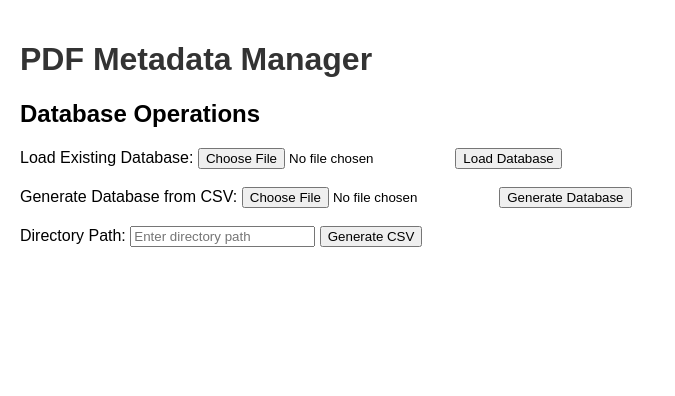
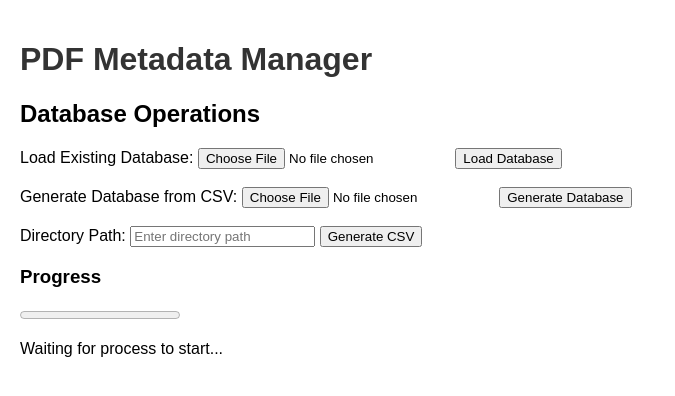
Before and after one commit to mlionello/MySciLibManager_via_OpenAI, a Flask app: page / in a window 1280 px wide. Shown: the top 396 px of the page, without its empty margins (0-675 px from the left). Run offline with Flask 3, Linux system fonts and the light colour scheme.

Commit message:
progress bar fow generatign csv

```diff
--- a/app.py
+++ b/app.py
@@ -8,6 +8,8 @@ from config import DB_LABELS
 from database import create_database_from_csv, get_metadata_by_id, filter_metadata, order_metadata, \
     update_color_flag, update_star_ranking, row_to_dict, add_key_value
 from main import collect_pdfs_info, save_to_csv
+import json
+
 
 app = Flask(__name__)
 app.config['UPLOAD_FOLDER'] = 'uploads'  # Folder to save uploaded files
@@ -18,6 +20,16 @@ def serve_file(filename):
     # Ensure that you use a base directory that is secure and appropriate for your application
     base_directory = '/'
     return send_from_directory(base_directory, filename)
+
+@app.route('/progress')
+def progress():
+    try:
+        with open('progress.json', 'r') as progress_file:
+            progress = json.load(progress_file)
+    except FileNotFoundError:
+        progress = {'current': 0, 'total': 0}
+
+    return progress
 
 def add_parent_directory(metadata):
     for item in metadata:
--- a/main.py
+++ b/main.py
@@ -19,6 +19,19 @@ if not api_key:
         raise ImportError("OpenAI API key is not set in environment variables or config.py file.")
 
 openai.api_key = api_key
+
+import json
+import time
+
+progress_file_path = 'progress.json'  # This will store progress data
+
+def update_progress(current, total):
+    progress = {
+        'current': current,
+        'total': total
+    }
+    with open(progress_file_path, 'w') as progress_file:
+        json.dump(progress, progress_file)
 
 def collect_pdfs_info(root_dir, log_file, existing_data):
     pdf_info_list = []
@@ -68,12 +81,14 @@ def collect_pdfs_info(root_dir, log_file, existing_data):
                 log.write(f"Exception: {e}\n")
                 log.write("\n" + "=" * 80 + "\n\n")
 
-        # Print progress percentage
+        # Update progress
+        update_progress(idx + 1, total_files)
         progress = (idx + 1) / total_files * 100
         print(f"Processing file {idx + 1}/{total_files}: {filename} - Progress: {progress:.2f}%",
               end='\r')
 
     print()  # Print a newline after the last update to ensure the final message is displayed
+    update_progress(total_files, total_files)  # Ensure progress is complete
     return pdf_info_list, updated_data
 
 def save_to_csv(pdf_info_list, output_csv, updated_data):
--- a/templates/index.html
+++ b/templates/index.html
@@ -10,6 +10,29 @@
             document.getElementById('ranking').value = ranking;
             document.getElementById('rankingForm').submit();
         }
+
+        function updateProgress() {
+            fetch('/progress')
+                .then(response => response.json())
+                .then(data => {
+                    const progressBar = document.getElementById('progressBar');
+                    const progressText = document.getElementById('progressText');
+                    if (data.total > 0) {
+                        const progressPercentage = (data.current / data.total) * 100;
+                        progressBar.value = progressPercentage;
+                        progressText.textContent = `Processed ${data.current} of ${data.total} files`;
+                    }
+                })
+                .catch(error => {
+                    console.error('Error fetching progress:', error);
+                });
+        }
+
+        function startProgressPolling() {
+            setInterval(updateProgress, 1000); // Update progress every second
+        }
+
+        window.onload = startProgressPolling;
     </script>
 </head>
 <body>
@@ -32,7 +55,11 @@
         <input type="text" id="folder_query" name="folder_query" placeholder="Enter directory path">
         <button type="submit" name="action" value="generate_csv">Generate CSV</button>
     </form>
-
+    <div id="progressContainer">
+        <h3>Progress</h3>
+        <progress id="progressBar" value="0" max="100"></progress>
+        <p id="progressText">Waiting for process to start...</p>
+    </div>
     {% if metadata %}
         <h1>PDF Metadata</h1>
         <form method="POST">
```
